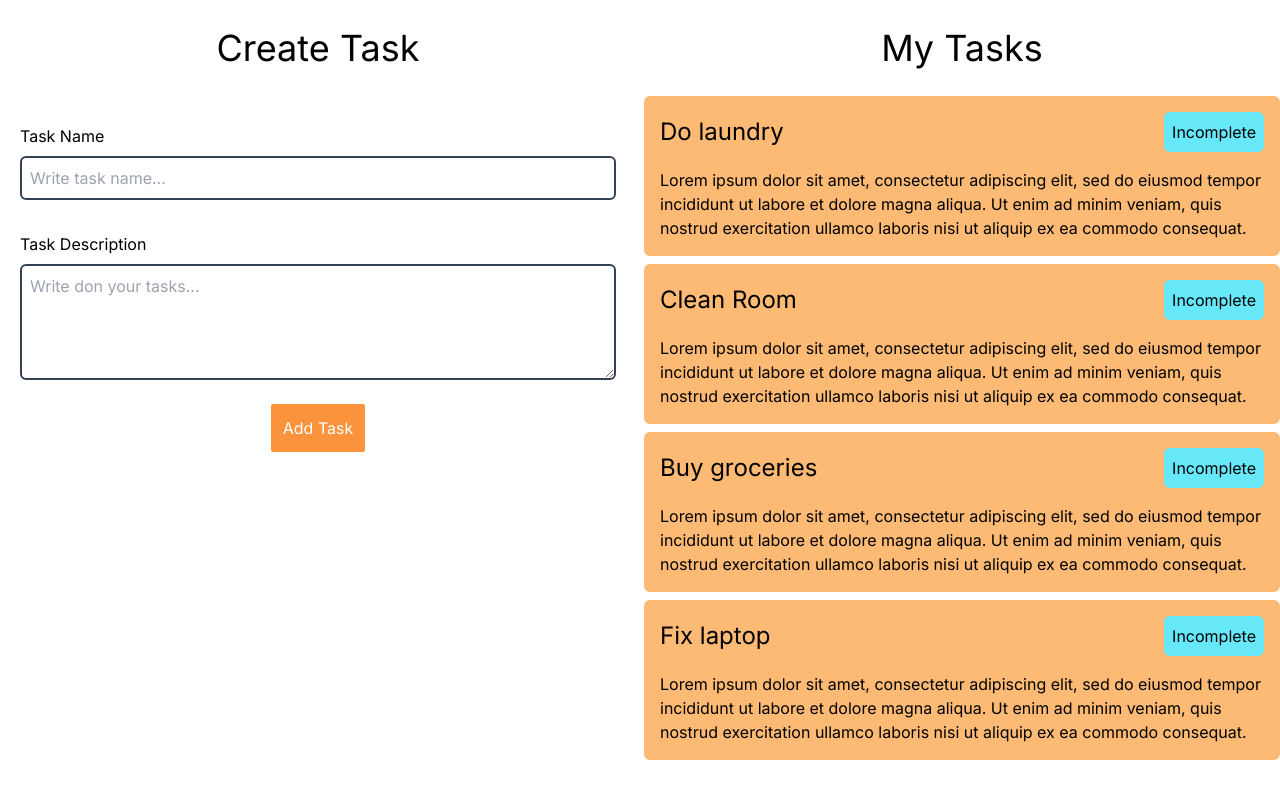
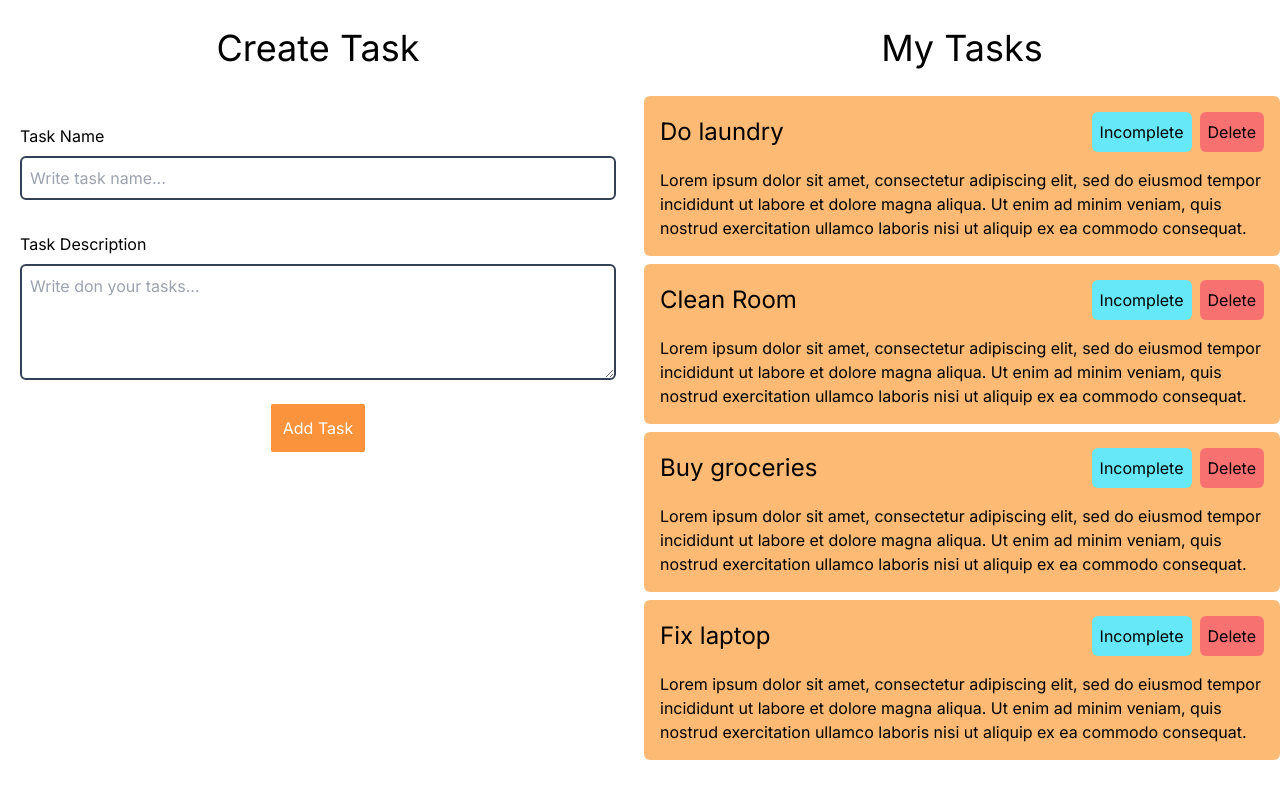
Before and after one commit to sonwabileIT/tasks-app, a Next.js app: page / in a window 1280 px wide. Built offline with nearby package versions, Linux system fonts and the light colour scheme; data requests are answered from the project's data file.

Commit message:
feat: add delete task button and function

```diff
--- /dev/null
+++ b/src/app/components/DeleteTaskButton.jsx
@@ -0,0 +1,28 @@
+"use client"
+function DeleteTaskButton({id}){
+
+    async function deleteTask(){
+
+        try{
+            const data = await fetch(`http://localhost:4000/tasks/${id}`,{
+                method: "DELETE",
+                headers: {'Content-type':'application/json'}
+            })
+
+            const response = await data.json()
+            return console.log(response)
+        }
+        catch(error){
+            console.log(error)
+        }
+    }
+
+
+    return(
+        <>
+        <button onClick={deleteTask} className="bg-red-400 rounded-md p-2">Delete</button>
+        </>
+    )
+}
+
+export default DeleteTaskButton
--- a/src/app/mytasks/TaskList.jsx
+++ b/src/app/mytasks/TaskList.jsx
@@ -1,5 +1,6 @@
 
 import { CompleteButton } from "../components/CompleteButton"
+import DeleteTaskButton from "../components/DeleteTaskButton"
 
 
 async function getAllTasks(){
@@ -41,7 +42,10 @@ async function TaskList(){
                 <li key={task.id} className="bg-orange-300 rounded-md p-4">
                     <div className="flex justify-between items-center  mb-4">
                         <h2 className="text-2xl">{task.taskname}</h2>
-                        <CompleteButton id={task.id} children={task.isComplete ? 'Complete' : 'Incomplete'} ></CompleteButton>
+                        <div className="flex gap-2">
+                            <CompleteButton id={task.id} children={task.isComplete ? 'Complete' : 'Incomplete'} ></CompleteButton>
+                            <DeleteTaskButton id={task.id}></DeleteTaskButton>
+                        </div>
                     </div>
                     <p>{task.taskdescription}</p>
                 </li>
```
